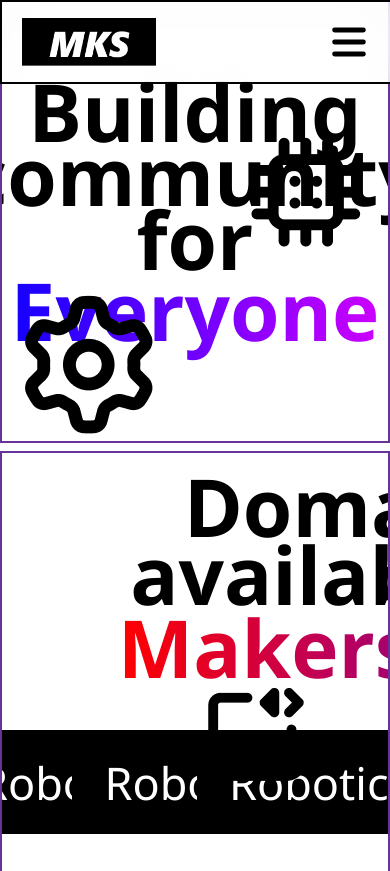
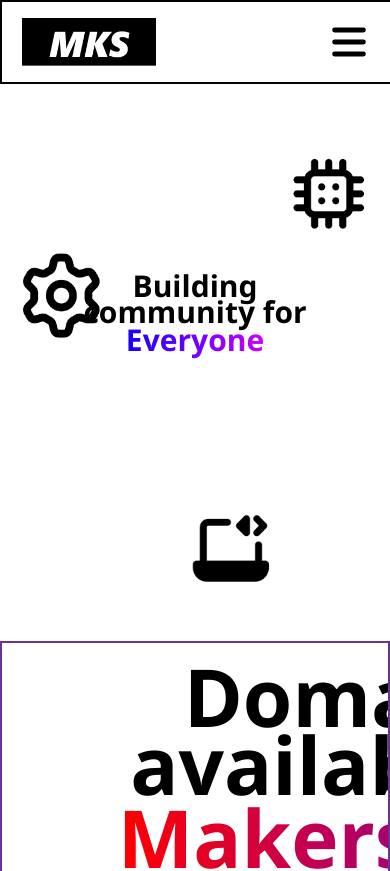
Before and after one commit to ju-makerspace/mks-website, a React (Create React App) app in the folder frontend/: page / in a window 390 px wide. Shown: the top 871 px of the page. Built offline with nearby package versions, Linux system fonts and the light colour scheme; the HTML template or start-up script is replaced by a standard one.

Commit message:
Updated Hero section

```diff
--- a/frontend/src/components/home/Hero.js
+++ b/frontend/src/components/home/Hero.js
@@ -1,4 +1,4 @@
-import '../../styles/desktop/home/Hero.css'
+import '../../styles/desktop/home/Hero.css';
 
 const Hero = () => {
     return (
@@ -6,10 +6,12 @@ const Hero = () => {
             <img
                 className='gear'
                 src={process.env.PUBLIC_URL + '/images/octicon_gear-16.png'}
+                alt='utilities'
             />
             <img
                 className='chip'
                 src={process.env.PUBLIC_URL + '/images/uil_circuit.png'}
+                alt='utilities'
             />
             <img
                 className='laptop'
@@ -17,6 +19,7 @@ const Hero = () => {
                     process.env.PUBLIC_URL +
                     '/images/icon-park-solid_code-laptop.png'
                 }
+                alt='utilities'
             />
             <div className='hero-text'>
                 Building community for <span className='grad1'>Everyone</span>
--- a/frontend/src/styles/desktop/home/Hero.css
+++ b/frontend/src/styles/desktop/home/Hero.css
@@ -4,7 +4,7 @@
   justify-content: center;
   align-items: center;
   margin: auto;
-  border: 2px solid rebeccapurple;
+  /* border: 2px solid rebeccapurple; */
 }
 
 .hero-text {
@@ -172,3 +172,33 @@
 }
 
 /* smaller phones: 480px */
+@media all and (max-width: 481px) {
+  .hero-text {
+    margin: 70% auto;
+    padding: 0 15%;
+    font-size: 30px;
+    line-height: 85%;
+  }
+
+  .hero-text>span {
+    line-height: normal;
+    margin-top: -5px;
+  }
+
+  .gear {
+    height: 10vh;
+    top: 30%;
+  }
+
+  .chip {
+    height: 10vh;
+    top: 18%;
+    right: 5%;
+  }
+
+  .laptop {
+    height: 10vh;
+    right: 30%;
+    top: 60%;
+  }
+}
```
